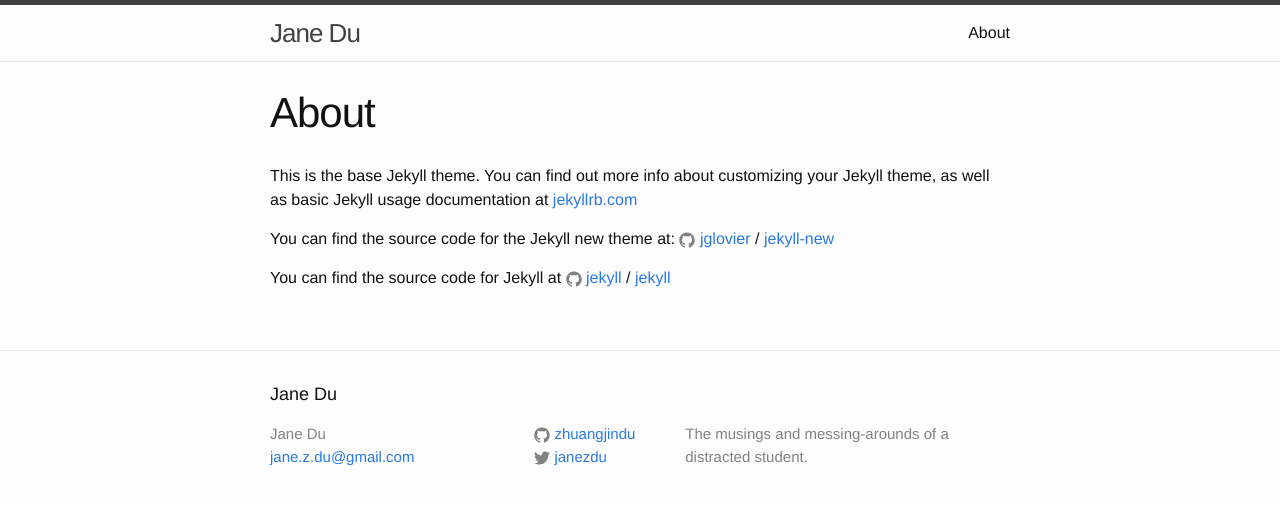
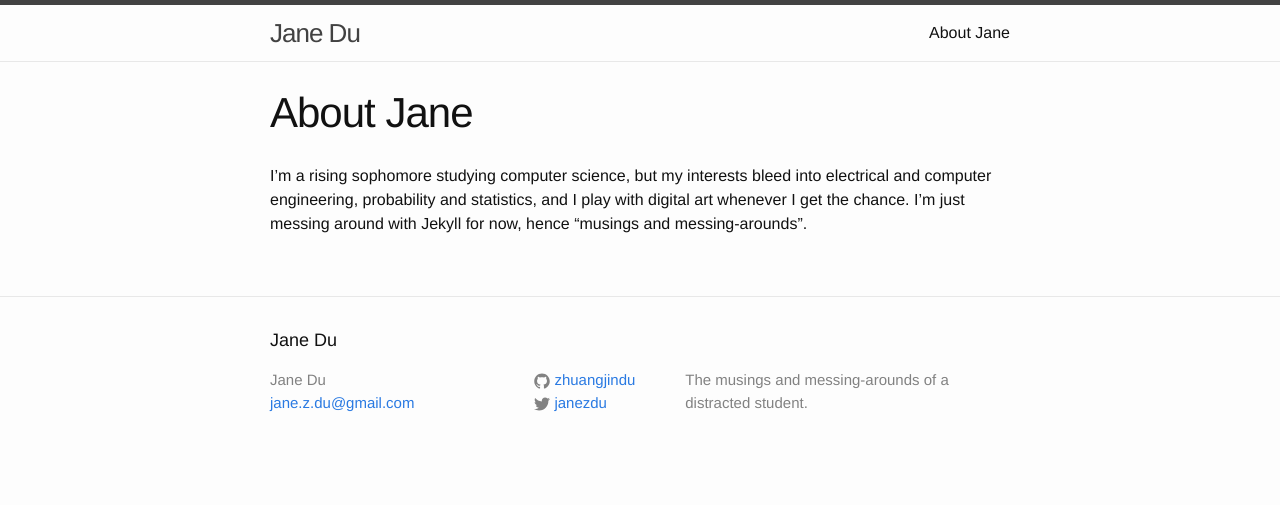
Before and after one commit to janezdu/blog, a Jekyll site: the page built from about.md, in a window 1280 px wide. Shown: the top 505 px of the page. Built offline with Jekyll 4.4.1, drawn with Linux system fonts in a browser that asks for light colours.

Commit message:
Edit about page

```diff
--- a/about.md
+++ b/about.md
@@ -1,15 +1,7 @@
 ---
 layout: page
-title: About
+title: About Jane
 permalink: /about/
 ---
 
-This is the base Jekyll theme. You can find out more info about customizing your Jekyll theme, as well as basic Jekyll usage documentation at [jekyllrb.com](http://jekyllrb.com/)
-
-You can find the source code for the Jekyll new theme at:
-{% include icon-github.html username="jglovier" %} /
-[jekyll-new](https://github.com/jglovier/jekyll-new)
-
-You can find the source code for Jekyll at
-{% include icon-github.html username="jekyll" %} /
-[jekyll](https://github.com/jekyll/jekyll)
+I'm a rising sophomore studying computer science, but my interests bleed into electrical and computer engineering, probability and statistics, and I play with digital art whenever I get the chance. I'm just messing around with Jekyll for now, hence "musings and messing-arounds".
```
